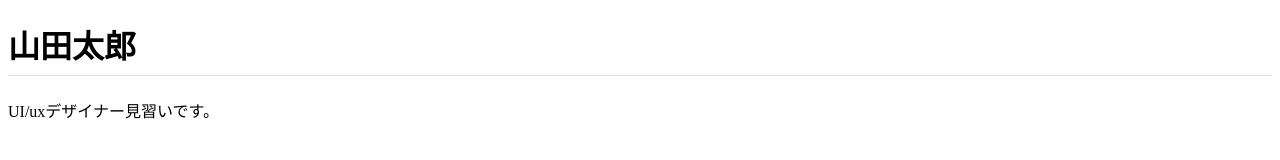
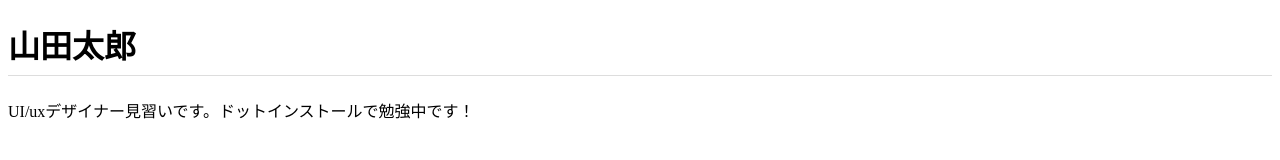
Before and after one commit to nnnnaa39/nnnnaa39.github.io, a plain HTML site: page index.html in a window 1280 px wide. Drawn offline with Linux system fonts and the light colour scheme.

Commit message:
Add files via upload

```diff
--- a/index.html
+++ b/index.html
@@ -7,6 +7,6 @@
     </head>
     <body>
         <h1>山田太郎</h1>
-        <p>UI/uxデザイナー見習いです。</p>
+        <p>UI/uxデザイナー見習いです。ドットインストールで勉強中です！</p>
     </body>
 </html>
```
